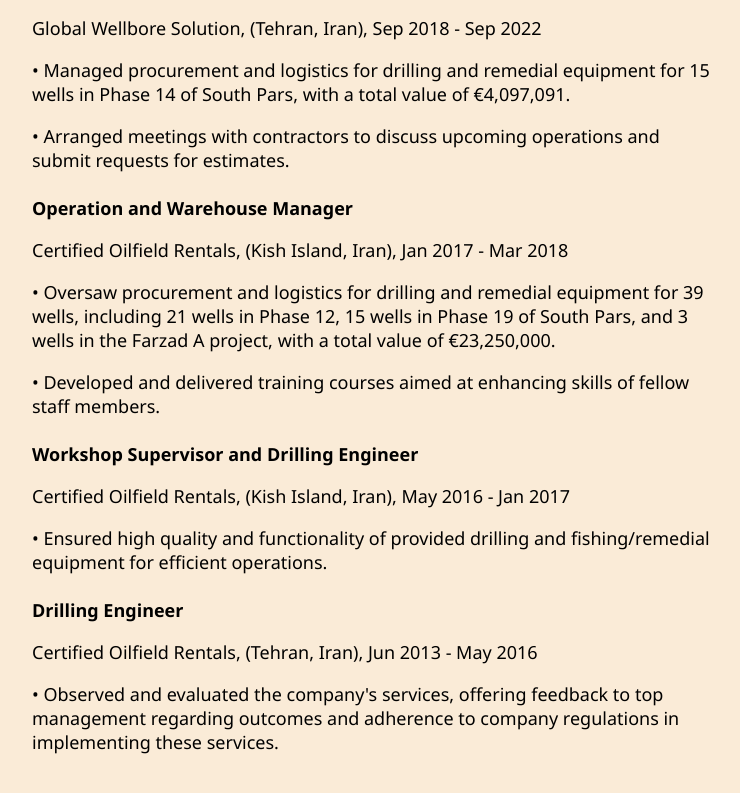
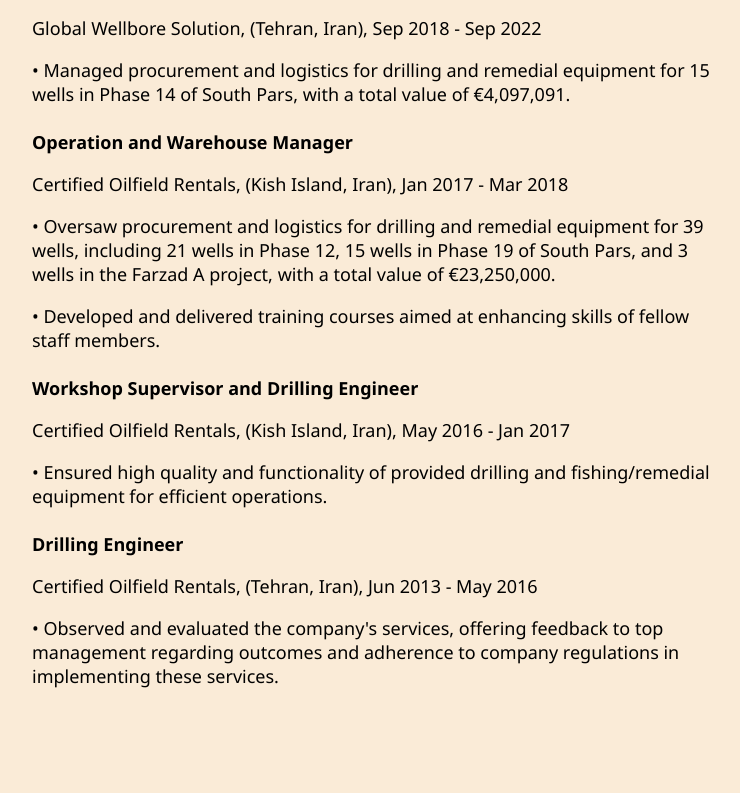
Before and after one commit to Idenshah/WebSite, a React (Create React App) app: page /about in a window 1280 px wide. Shown: the part 1666-2459 px from the top of the page, without its empty margins (263-1003 px from the left). Built offline with nearby package versions, Linux system fonts and the light colour scheme.

Commit message:
Updated.

```diff
--- a/src/App.css
+++ b/src/App.css
@@ -92,6 +92,7 @@
 .projectListpage,
 .project {
   padding: 5px;
+  margin-bottom: 50px;
 }
 
 .article-list-item {
--- a/src/Pages/AboutPage.js
+++ b/src/Pages/AboutPage.js
@@ -100,10 +100,6 @@
             equipment for 15 wells in Phase 14 of South Pars, with a total value
             of €4,097,091.
           </dl>
-          <dl>
-            • Arranged meetings with contractors to discuss upcoming operations
-            and submit requests for estimates.
-          </dl>
         </div>
         <h4>Operation and Warehouse Manager</h4>
         <dl>
```
